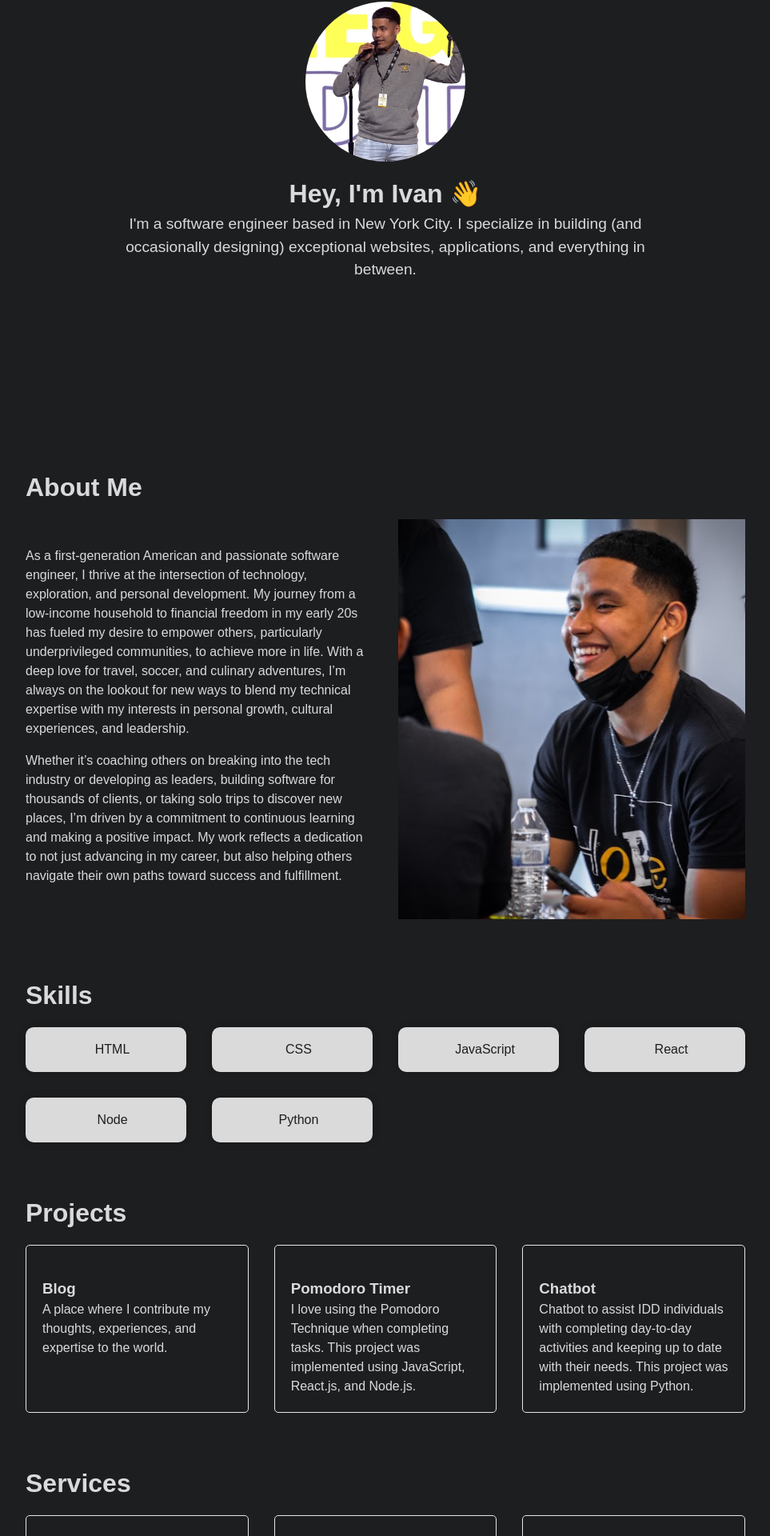
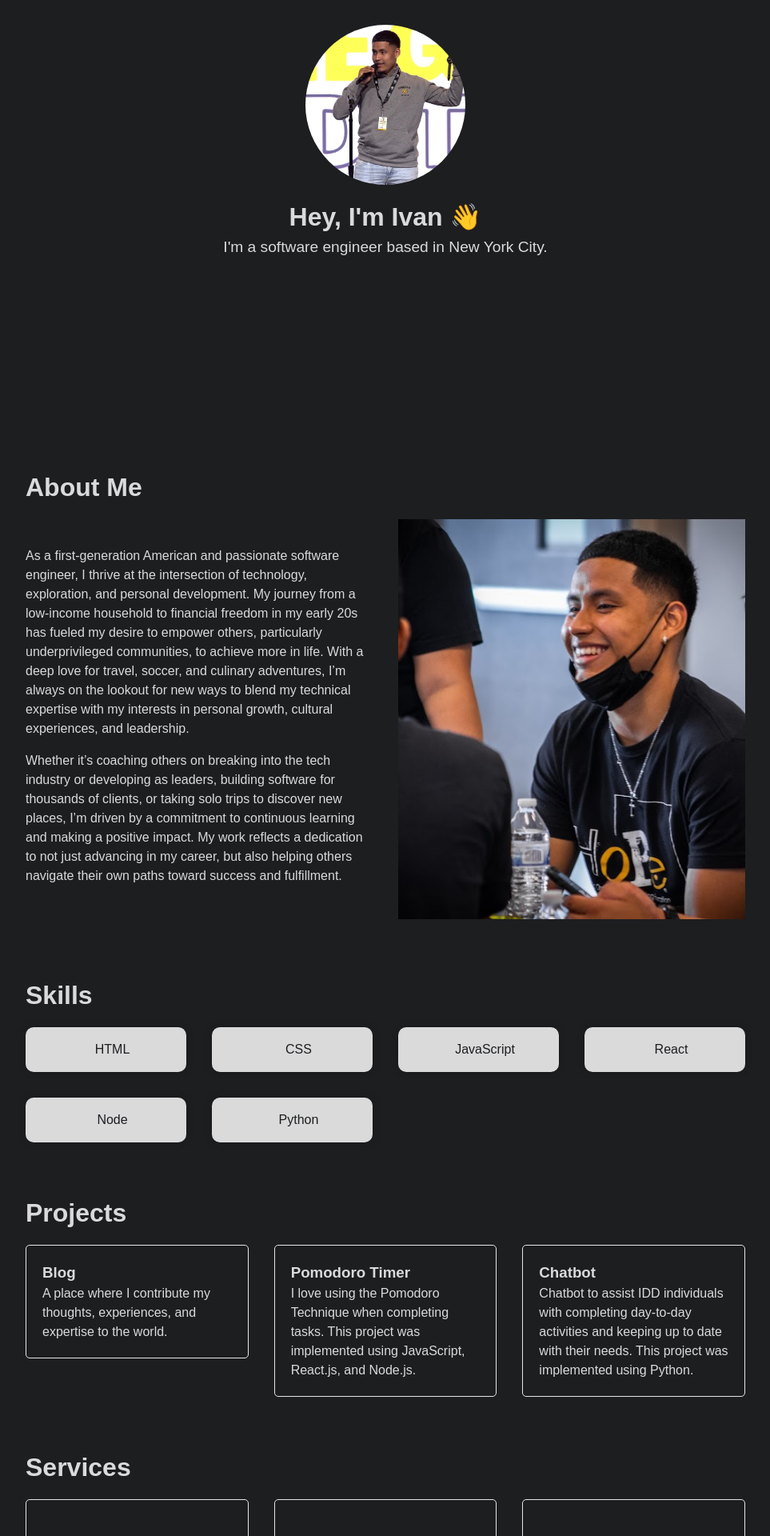
Before and after one commit to ivantlaseca/ivantlaseca.github.io, a Next.js app: page / in a window 1280 px wide. Shown: the part 239-2159 px from the top of the page at 80% size, without its empty margins (158-1121 px from the left). Built offline with nearby package versions, Linux system fonts and the light colour scheme.

Commit message:
Fix intro. Add github link to project cards.

```diff
--- a/src/app/components/Hero.jsx
+++ b/src/app/components/Hero.jsx
@@ -10,8 +10,7 @@ const Hero = () => {
       <div className="hero-text">
         <h1>Hey, I'm Ivan 👋</h1>
         <p>
-          I'm a software engineer based in New York City. I specialize in building (and occasionally designing)
-          exceptional websites, applications, and everything in between.
+          I'm a software engineer based in New York City.
         </p>
         <div className="social-icons">
           <a
--- a/src/app/components/Projects.jsx
+++ b/src/app/components/Projects.jsx
@@ -8,16 +8,12 @@ const Projects = () => {
             <h2>Projects</h2>
             <div className="projects-grid">
                 {projectData && projectData.map((project) => (
-                    <div className="project-card" key={project.id}>
-                        <div className="project-header">
-                            <i className="fa-regular fa-folder-open folder-icon"></i>
-                            <div className="small-icons">
-                                <a href={project.gitHubLink}><i className="fa-brands fa-github"></i></a>
-                            </div>
+                    <a href={project.gitHubLink}>
+                        <div className="project-card" key={project.id}>
+                            <h3>{project.title}</h3>
+                            <p>{project.description}</p>
                         </div>
-                        <h3>{project.title}</h3>
-                        <p>{project.description}</p>
-                    </div>
+                    </a>
                 ))
                 }
             </div>
```
